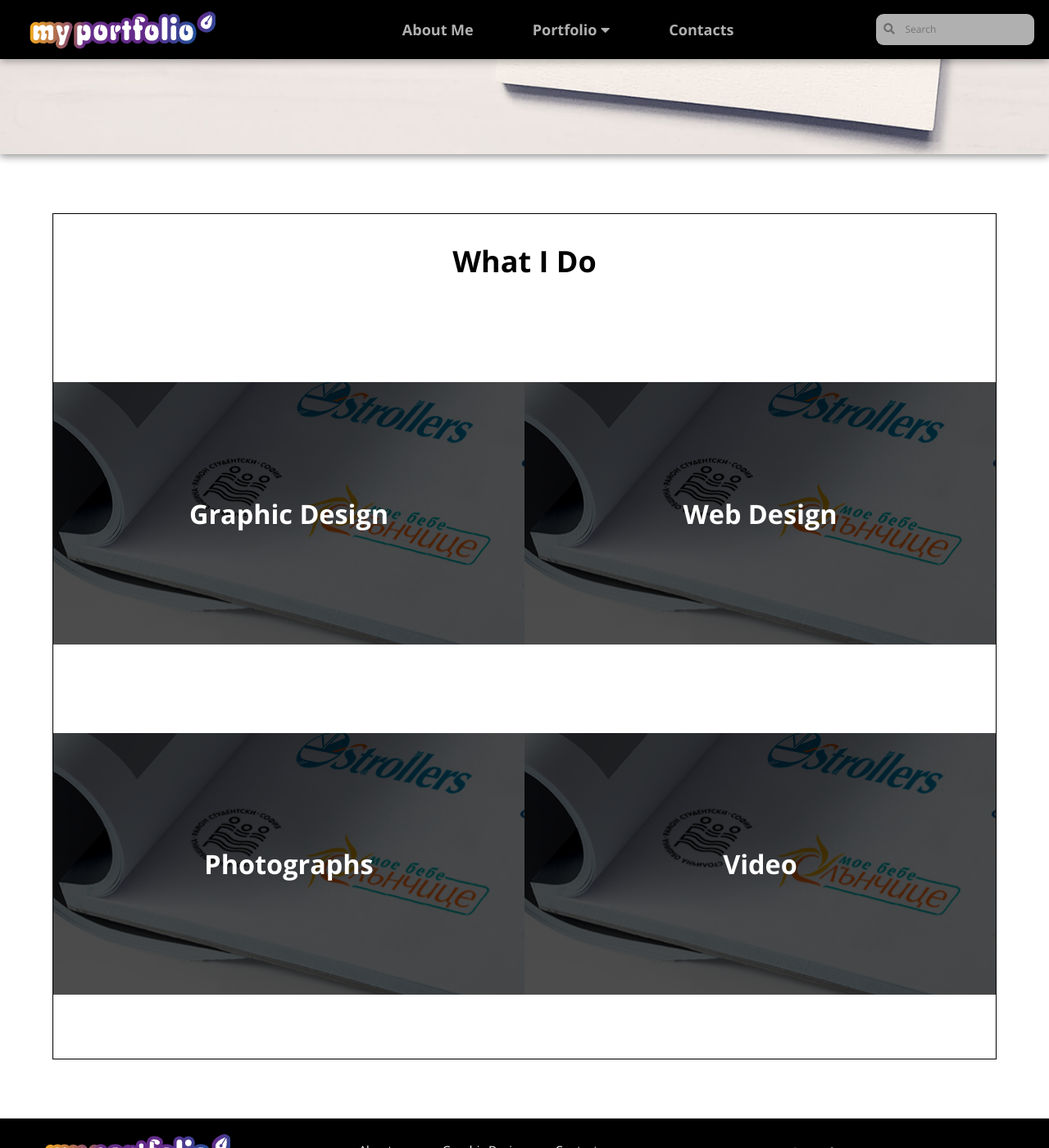
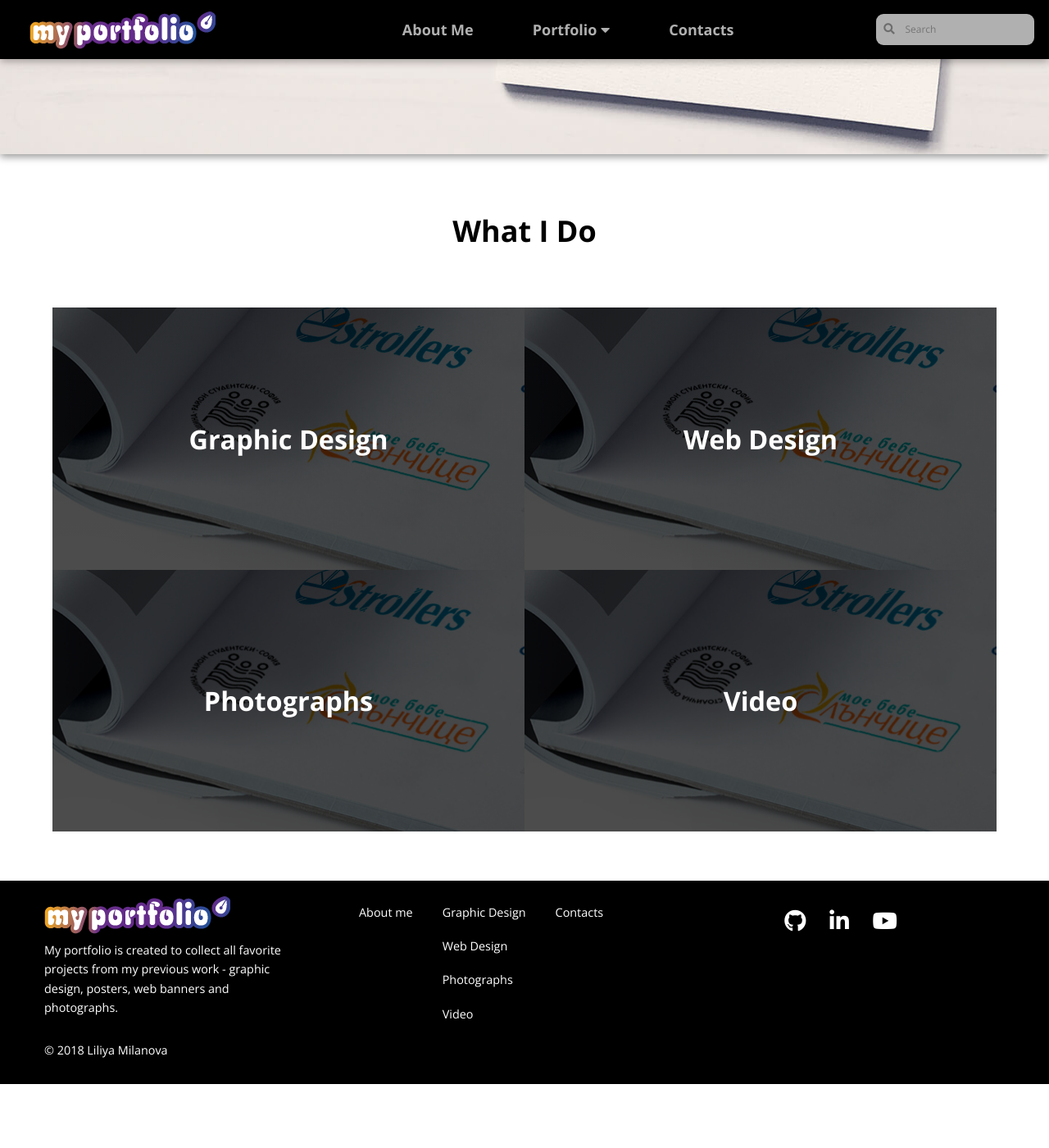
Before and after one commit to LiliyaMilanova/myportfolio, a Jekyll site: the page built from index.html, in a window 1280 px wide and 1400 px high, scrolled down 877 px. Shown: the whole window at 82% size. Built offline with Jekyll 4.4.1, drawn with Linux system fonts in a browser that asks for light colours; nearby versions of some CDN libraries; after the commit the page ends 2199 px from its top, so only the background shows below that.

Commit message:
Update styles.css

```diff
--- a/css/styles.css
+++ b/css/styles.css
@@ -86,9 +86,8 @@ body {
 .wrap {
     display: flex;
     flex-direction: column;
-    margin: 4rem auto;
+    margin: 2rem auto;
     width: 90%;
-    border: 1px solid #000000;
 }
 
 .wrap h2 {
@@ -106,7 +105,7 @@ text-align: center;
     display: flex;
     flex-direction: column;
     flex-wrap: wrap;
-    margin: 3rem auto;
+    margin: 0 auto;
     width: 50%;
 }
 
```
